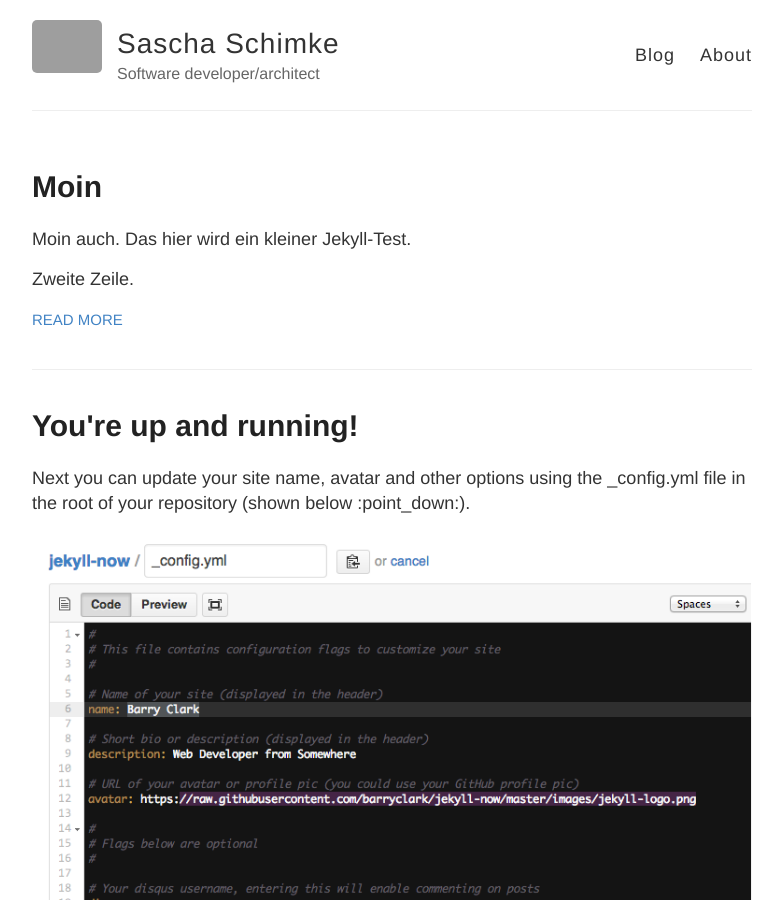
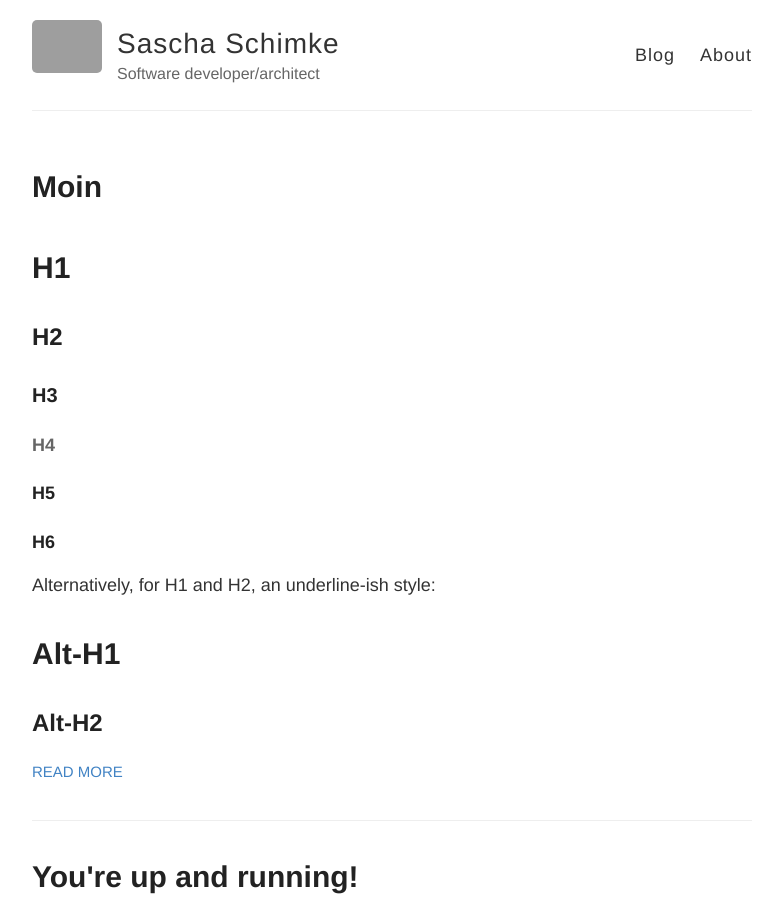
Before and after one commit to DrSchimke/drschimke.github.io, a Jekyll site: the page built from index.html, in a window 1280 px wide and 900 px high. Shown: the whole window, without its empty margins (248-1031 px from the left). Built offline with Jekyll 4.4.1, drawn with Linux system fonts in a browser that asks for light colours; Markdown is read by kramdown in place of the engine named in the settings; grey boxes are pictures that could not be loaded.

Commit message:
markdown tests

```diff
--- a/_posts/2015-02-06-Moin.md
+++ b/_posts/2015-02-06-Moin.md
@@ -2,6 +2,20 @@
 layout: post
 title: Moin
 ---
-Moin auch. Das hier wird ein kleiner Jekyll-Test.
 
-Zweite Zeile.
+
+
+# H1
+## H2
+### H3
+#### H4
+##### H5
+###### H6
+
+Alternatively, for H1 and H2, an underline-ish style:
+
+Alt-H1
+======
+
+Alt-H2
+------
```
